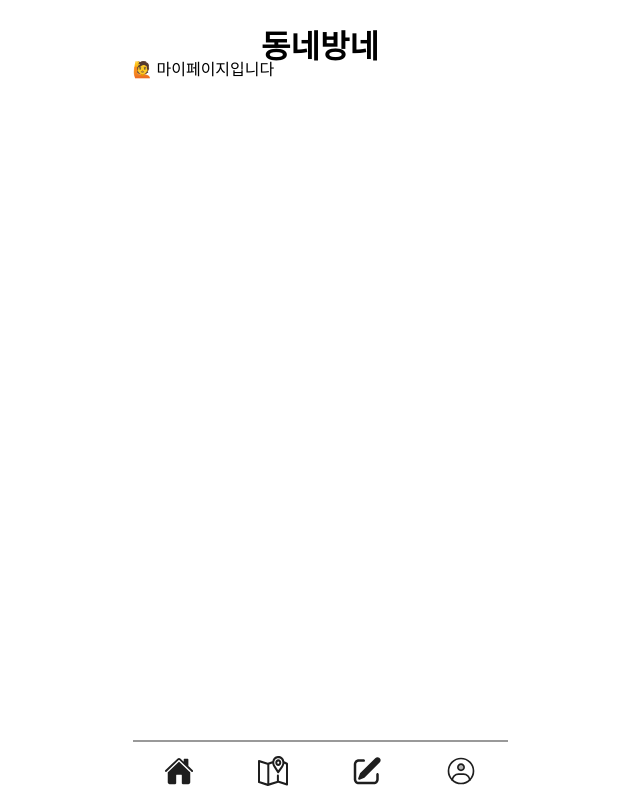
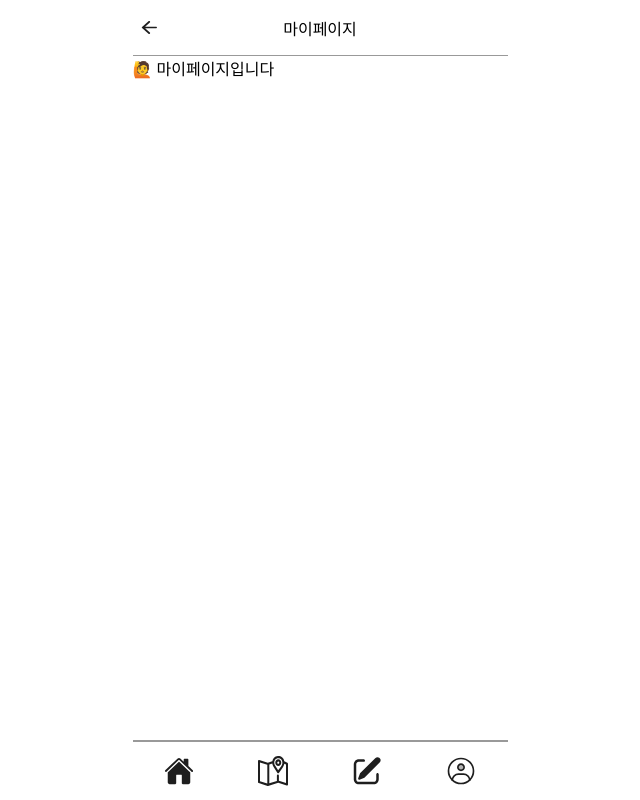
Before and after one commit to dongnae-bangnae/FE, a React (Vite) app: page /mypage in a window 1280 px wide. Shown: the whole page, without its empty margins (320-960 px from the left). Built offline with nearby package versions, Linux system fonts and the light colour scheme.

Commit message:
✨ Feat: Header 구현

```diff
--- a/src/components/common/Header.tsx
+++ b/src/components/common/Header.tsx
@@ -1,8 +1,52 @@
-const Header = () => {
+import { ReactNode } from "react";
+import { useNavigate } from "react-router-dom";
+
+import BackArrowIcon from "../../assets/top/icon-top-backArrow.svg";
+
+interface HeaderProps {
+  left?: ReactNode;
+  title: string;
+  right?: ReactNode;
+  underline?: boolean;
+}
+
+const Header = ({ left, title, right, underline = false }: HeaderProps) => {
+  const navigate = useNavigate();
+
   return (
-    <header className="w-full h-16 flex items-center justify-center shadow-md bg-white">
-      <h1 className="text-lg font-semibold">동네방네</h1>
-    </header>
+    <div
+      className={`w-full h-[56px] flex items-center px-4 bg-white ${
+        underline ? "border-b border-[#999999]" : ""
+      }`}
+    >
+      {/* 왼쪽 */}
+      <div className="flex items-center min-w-[24px]">
+        {left ?? (
+          <button onClick={() => navigate(-1)}>
+            <img
+              src={BackArrowIcon}
+              alt="뒤로가기"
+              style={{
+                width: "24px",
+                height: "24px",
+                objectFit: "contain",
+                display: "block"
+              }}
+            />
+          </button>
+        )}
+      </div>
+
+      {/* 가운데 타이틀 */}
+      <div className="text-base font-semibold text-center flex-1 truncate">
+        {title}
+      </div>
+
+      {/* 오른쪽 */}
+      <div className="flex items-center min-w-[24px] justify-end">
+        {right ?? null}
+      </div>
+    </div>
   );
 };
 
--- a/src/layouts/Layout.tsx
+++ b/src/layouts/Layout.tsx
@@ -1,7 +1,6 @@
 import { Outlet, useLocation } from "react-router-dom";
 
 import BottomTabBar from "../components/common/BottomTabBar";
-import Header from "../components/common/Header";
 
 const Layout = () => {
   const location = useLocation();
@@ -14,11 +13,6 @@ const Layout = () => {
         className="flex flex-col w-full max-w-[375px] bg-white shadow-lg"
         style={{ height: "calc(var(--vh, 1vh) * 100)" }}
       >
-        {/* 상단 헤더 */}
-        <div className="h-[56px] flex-none">
-          <Header />
-        </div>
-
         {/* 메인 콘텐츠 */}
         <main className="flex-1 overflow-auto">
           <Outlet />
--- a/src/pages/MyPage.tsx
+++ b/src/pages/MyPage.tsx
@@ -1,4 +1,12 @@
+import Header from "../components/common/Header";
+
 function MyPage() {
-  return <div>🙋 마이페이지입니다</div>;
+  return (
+    <>
+      <Header title="마이페이지" underline={true} />
+
+      <div>🙋 마이페이지입니다</div>
+    </>
+  );
 }
 export default MyPage;
```
